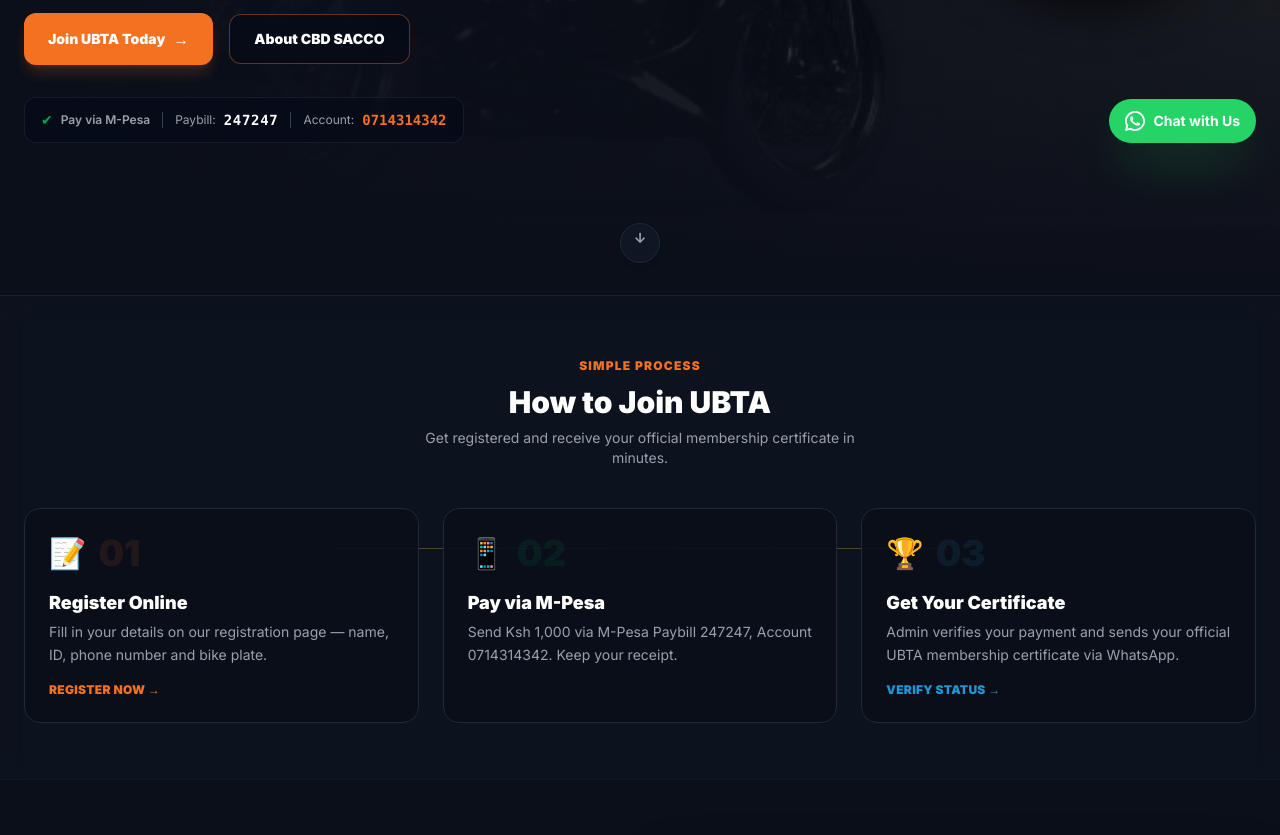
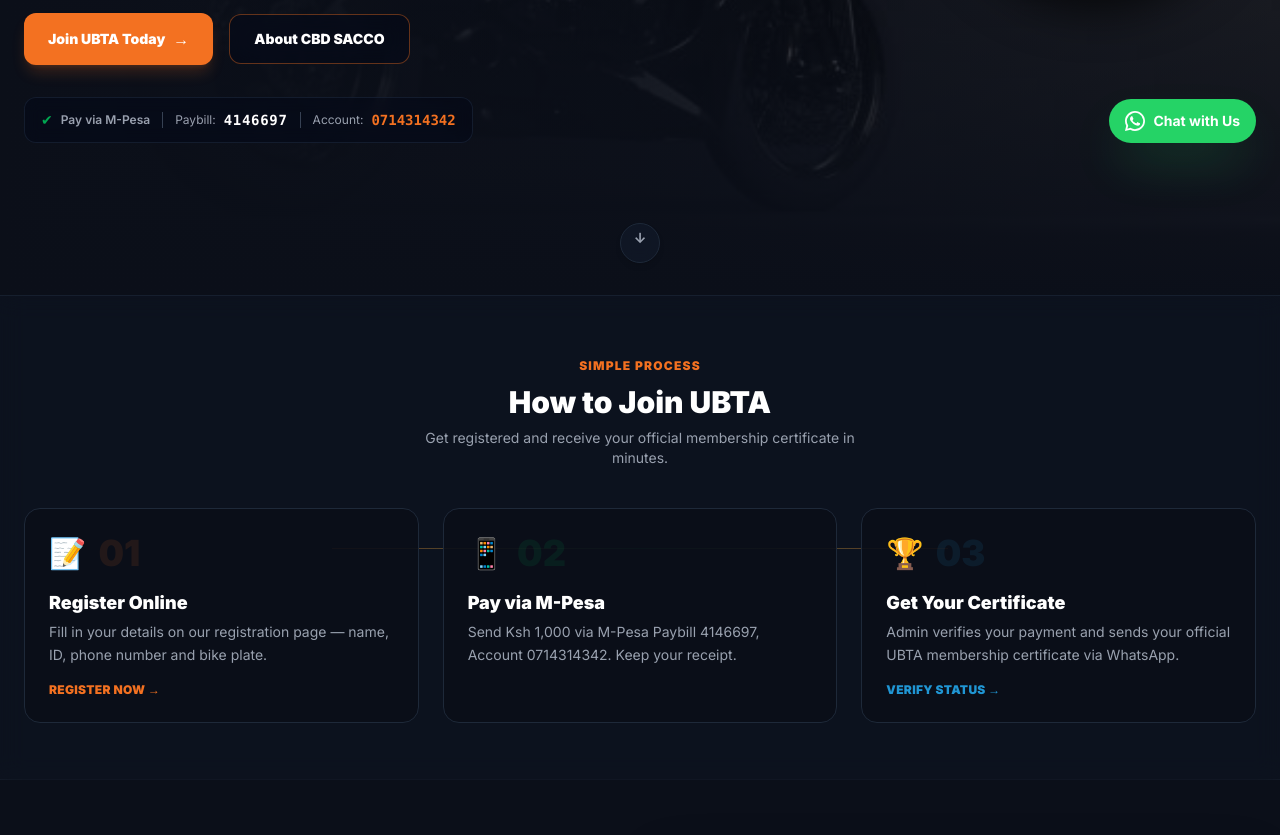
Before and after one commit to Shaaas/UBTA, a Next.js app: page / in a window 1280 px wide. Shown: the part 633-1468 px from the top of the page. Built offline with nearby package versions, Linux system fonts and the light colour scheme.

Commit message:
fix: correct paybill number to 4146697

```diff
--- a/app/page.tsx
+++ b/app/page.tsx
@@ -122,7 +122,7 @@
                 <div className="w-px h-4 bg-gray-700" />
                 <div className="flex items-center gap-2">
                   <span className="text-xs text-gray-400">Paybill:</span>
-                  <span className="text-sm font-black text-white font-mono tracking-wider">247247</span>
+                  <span className="text-sm font-black text-white font-mono tracking-wider">4146697</span>
                 </div>
                 <div className="w-px h-4 bg-gray-700" />
                 <div className="flex items-center gap-2">
@@ -186,7 +186,7 @@
                 step: "02",
                 color: "#00A651",
                 title: "Pay via M-Pesa",
-                desc: "Send Ksh 1,000 via M-Pesa Paybill 247247, Account 0714314342. Keep your receipt.",
+                desc: "Send Ksh 1,000 via M-Pesa Paybill 4146697, Account 0714314342. Keep your receipt.",
                 icon: "📱",
                 cta: null,
               },
```
